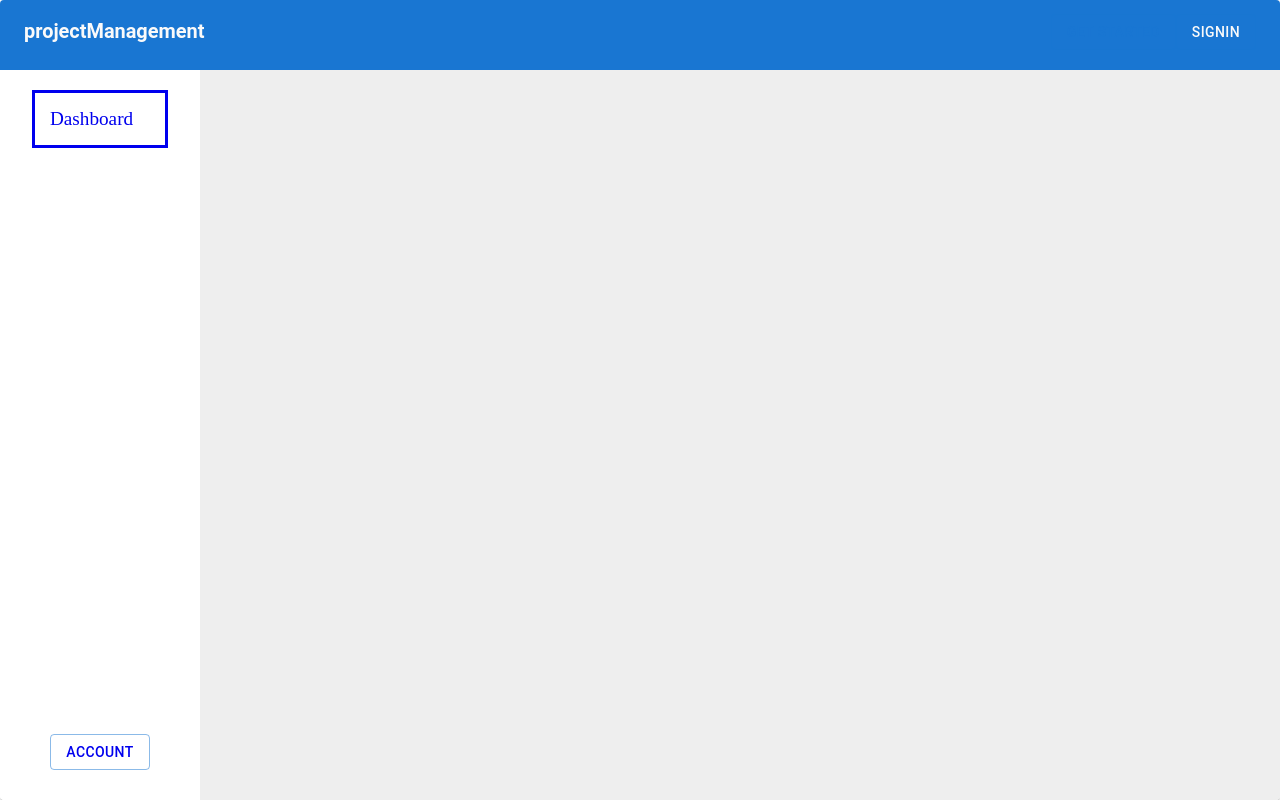
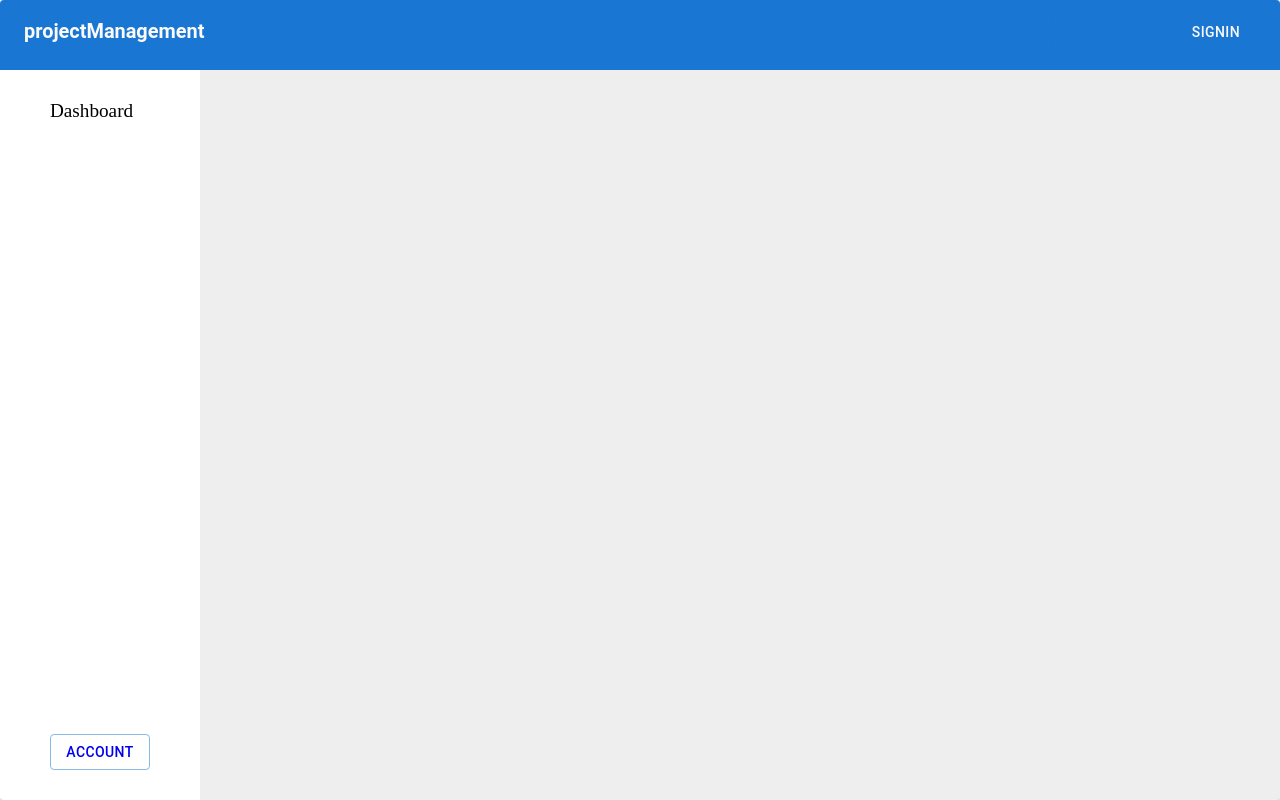
Before and after one commit to AdahMilly/user_mssql, a React (Create React App) app in the folder frontend/: page / in a window 1280 px wide. Built offline with nearby package versions, Linux system fonts and the light colour scheme; no server answers.

Commit message:
add border color

```diff
--- a/frontend/src/components/SideBar/SideBar.jsx
+++ b/frontend/src/components/SideBar/SideBar.jsx
@@ -8,7 +8,7 @@ import { makeStyles } from "@mui/styles";
 
 const useStyles = makeStyles({
   linkStyle: {
-    color: "#00000",
+    borderColor:"blue",
     textDecoration: "none",
   },
 });
@@ -17,7 +17,7 @@ const SideBar = () => {
   const classes = useStyles();
   return (
     <div className="sidebar">
-        <NavLink className={classes.linkStyle} to="/dashboard" style={{width:"100px", alignSelf:"center",border:"solid",margin:"20px",padding:"15px",fontSize:"1.2rem"}}>
+        <NavLink className={classes.linkStyle} to="/dashboard" style={{width:"100px", alignSelf:"center",border:"solid ##0b5bdb",margin:"20px",padding:"10px",fontSize:"1.2rem",color:"black"}}>
           Dashboard
         </NavLink>
       <Button className="acc-btn" variant={"outlined"} style={{width:"100px", alignSelf:"center"}}>
```
